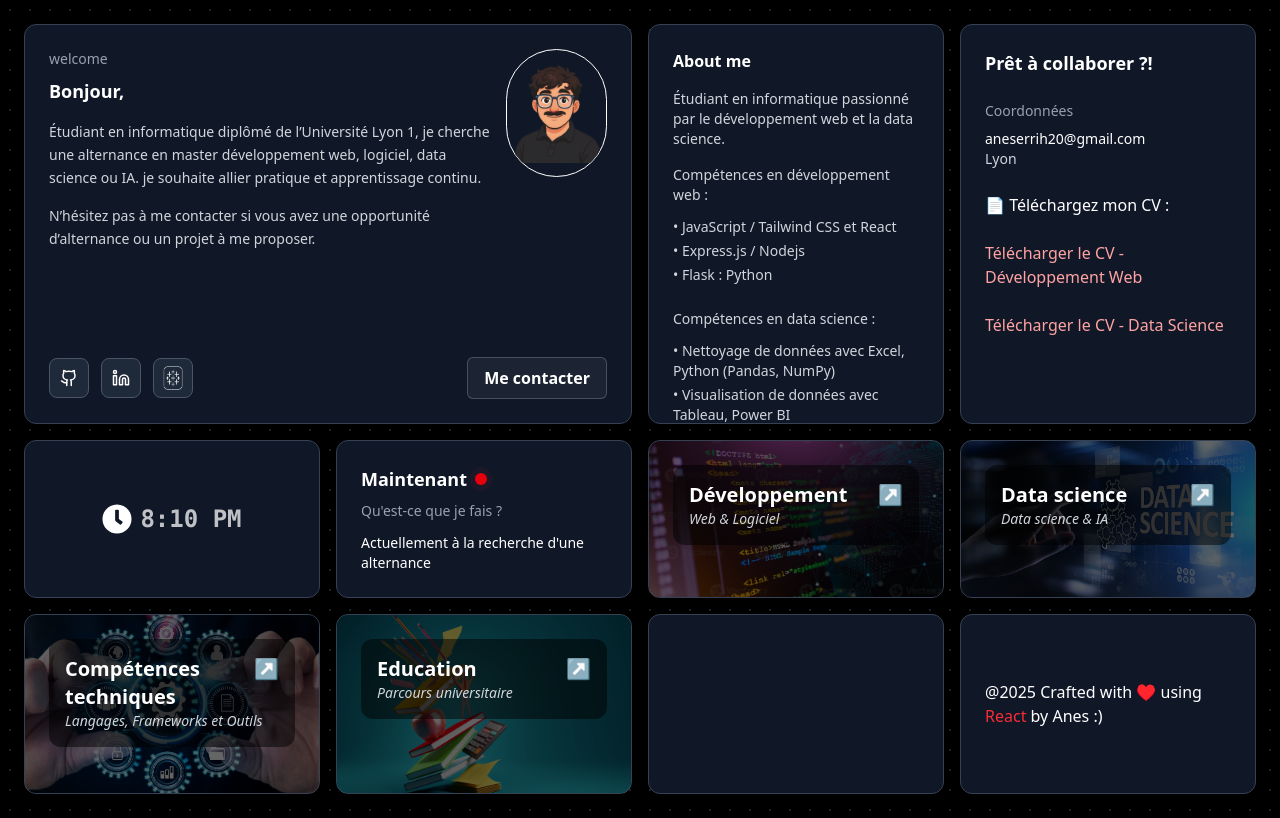
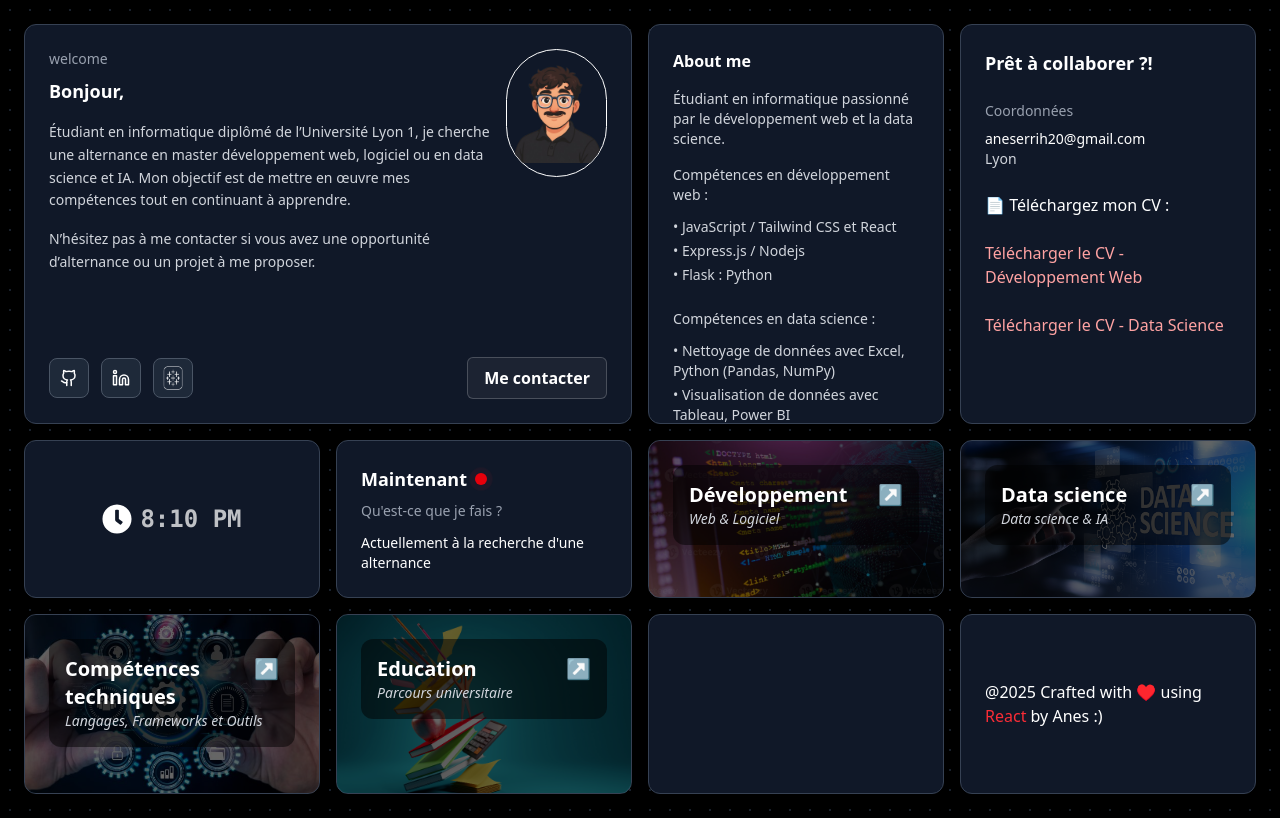
Before and after one commit to ErrihAnes/AnesPortfolio, a React (Vite) app: page /#/ in a window 1280 px wide. Built offline with nearby package versions, Linux system fonts and the light colour scheme.

Commit message:
modification du text 2

```diff
--- a/src/components/welcomeCard.tsx
+++ b/src/components/welcomeCard.tsx
@@ -10,7 +10,7 @@ const WelcomeCard = () => {
                 <div className="w-full">
                     <h2 className="text-sm text-gray-400 mb-2">welcome</h2>
                     <h3 className="text-sm sm:text-lg font-semibold mb-4">Bonjour, </h3>
-                    <p className="text-gray-300 text-sm leading-relaxed">Étudiant en informatique diplômé de l’Université Lyon 1, je cherche une alternance en master développement web, logiciel, data science ou IA. je souhaite allier pratique et apprentissage continu.</p>
+                    <p className="text-gray-300 text-sm leading-relaxed">Étudiant en informatique diplômé de l’Université Lyon 1, je cherche une alternance en master développement web, logiciel ou en data science et IA. Mon objectif est de mettre en œuvre mes compétences tout en continuant à apprendre.</p>
                     <p className="text-gray-300 text-sm leading-relaxed mt-4 mb-2">N’hésitez pas à me contacter si vous avez une opportunité d’alternance ou un projet à me proposer.</p>
                 </div>
                 <div>
```
